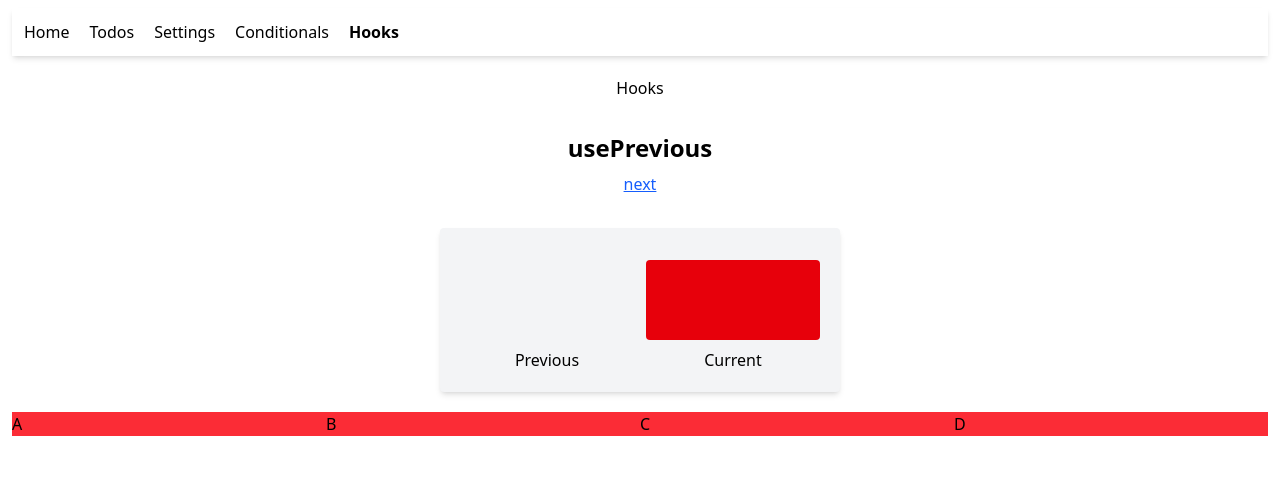
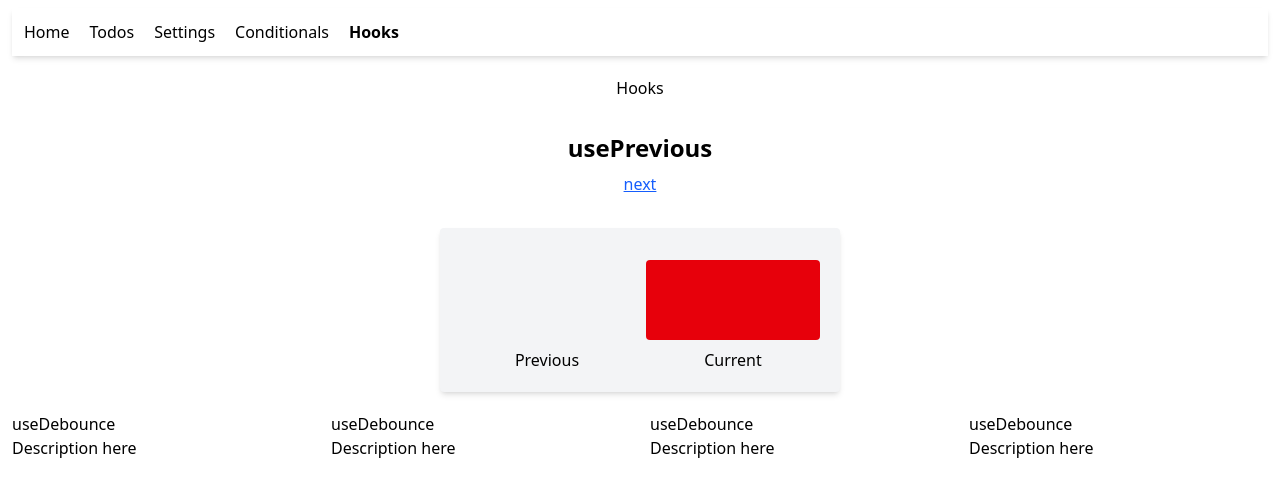
Before and after one commit to alonzojoe/ad-ts, a React (Vite) app: page /hooks in a window 1280 px wide. Shown: the top 496 px of the page. Built offline with nearby package versions, Linux system fonts and the light colour scheme.

Commit message:
create HOOS sample array and HookItem replace hard coded element inside the GridContainer.

```diff
--- a/src/pages/Hooks.tsx
+++ b/src/pages/Hooks.tsx
@@ -1,6 +1,13 @@
 import Container from "../components/Shared/Container";
 import UsePrevious from "../features/hooks/UsePrevious";
 import GridContainer from "../components/Shared/GridContainer";
+
+const HOOKS = [
+  { id: 1, title: "useDebounce", description: "Description here" },
+  { id: 2, title: "useDebounce", description: "Description here" },
+  { id: 3, title: "useDebounce", description: "Description here" },
+  { id: 4, title: "useDebounce", description: "Description here" },
+];
 
 const Hooks = () => {
   return (
@@ -9,14 +16,27 @@ const Hooks = () => {
 
       <UsePrevious />
 
-      <GridContainer className="w-full bg-red-500" cols={4}>
-        <div>A</div>
-        <div>B</div>
-        <div>C</div>
-        <div>D</div>
+      <GridContainer className="w-full gap-5" cols={4}>
+        {HOOKS.map(({ title, description }) => (
+          <HookItem title={title} description={description} />
+        ))}
       </GridContainer>
     </Container>
   );
 };
 
+type HookItemProps = {
+  title: string;
+  description: string;
+};
+
+const HookItem = ({ title, description }: HookItemProps) => {
+  return (
+    <div>
+      <h1>{title}</h1>
+      <p>{description}</p>
+    </div>
+  );
+};
+
 export default Hooks;
```
